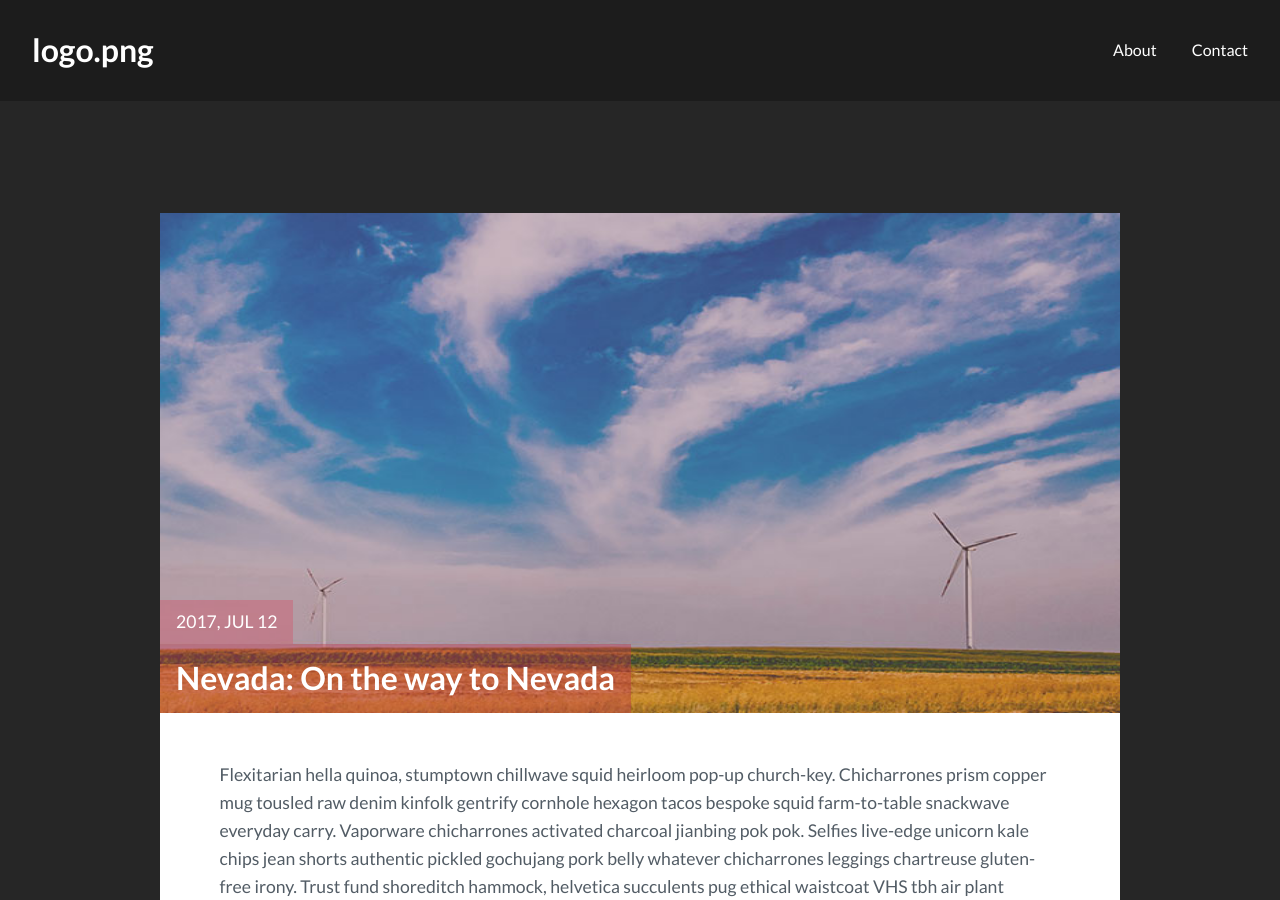
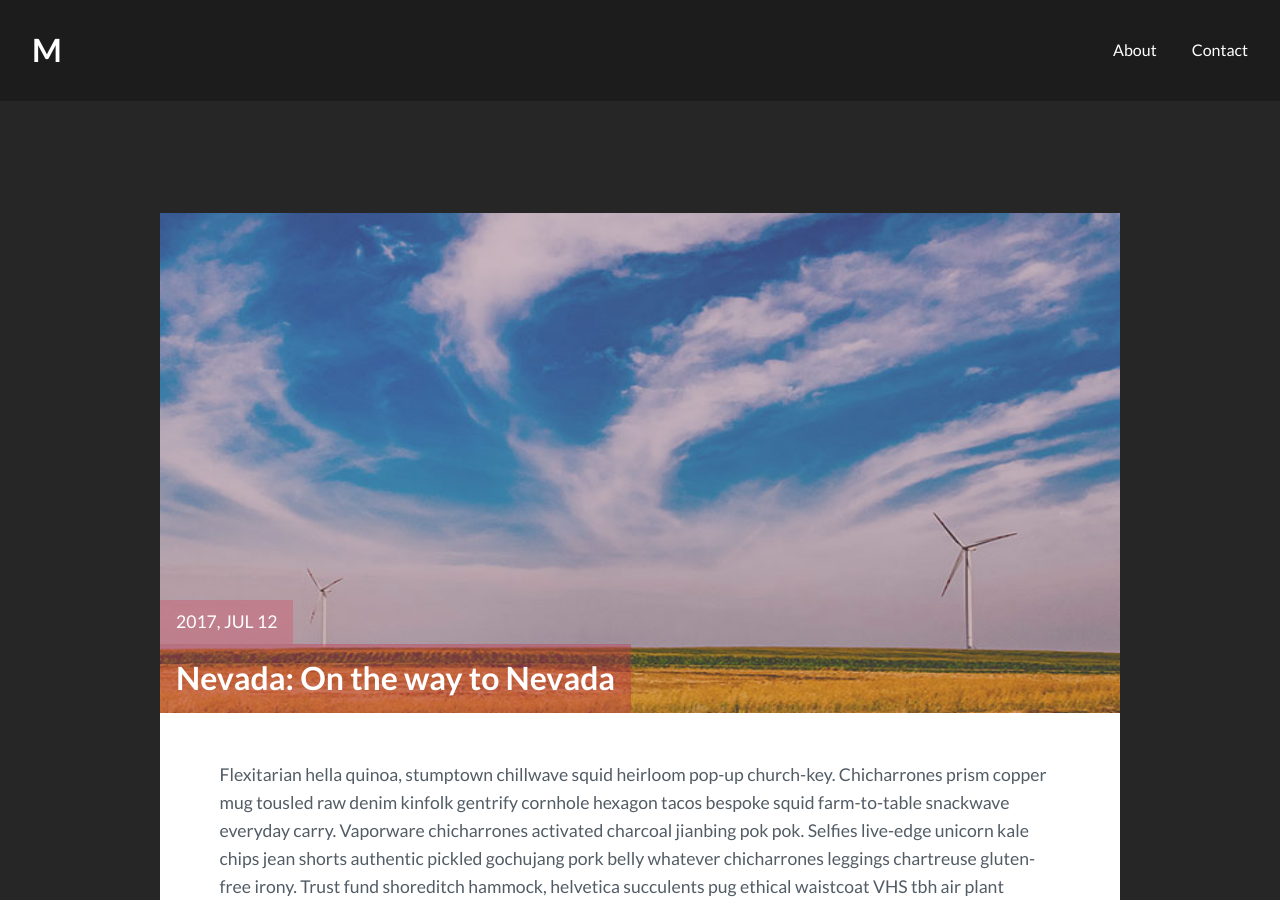
Before and after one commit to May16138cccccccccccccccc/May16138cccccccccccccccc.github.io, a Jekyll site: the page built from _posts/2017-07-12-nevada-on-the-way-to-nevada.markdown, in a window 1280 px wide and 900 px high. Built offline with Jekyll 4.4.1, drawn with Linux system fonts in a browser that asks for light colours.

Commit message:
Update _config.yml

```diff
--- a/_config.yml
+++ b/_config.yml
@@ -1,6 +1,6 @@
 
 theme: jekyll-theme-modernist
-logo: logo.png
+logo: M
 # add logo name
 title: Freedom - May
 description: > # this means to ignore newlines until "baseurl:"
```
